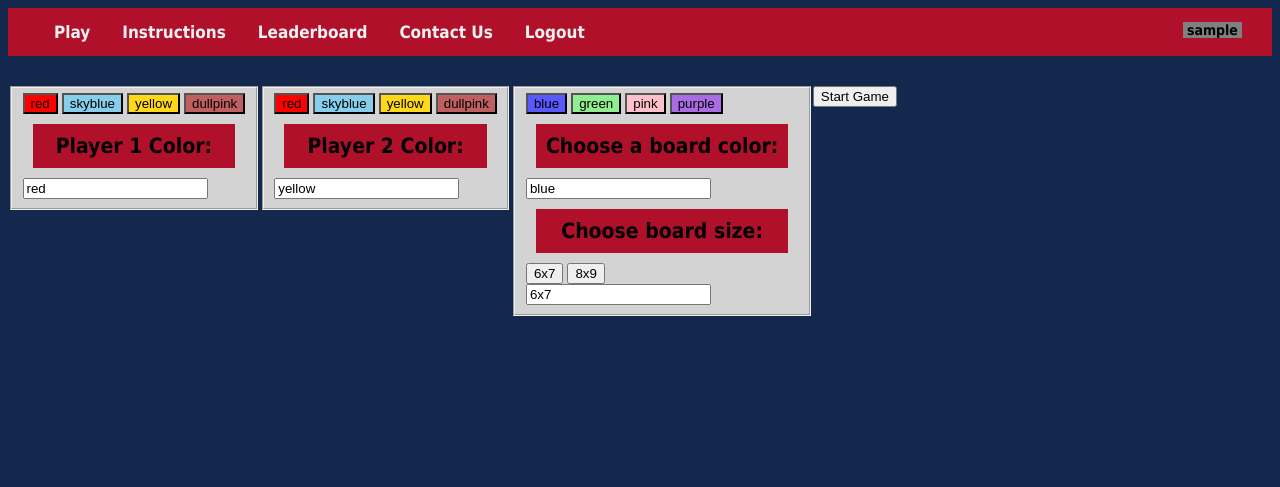
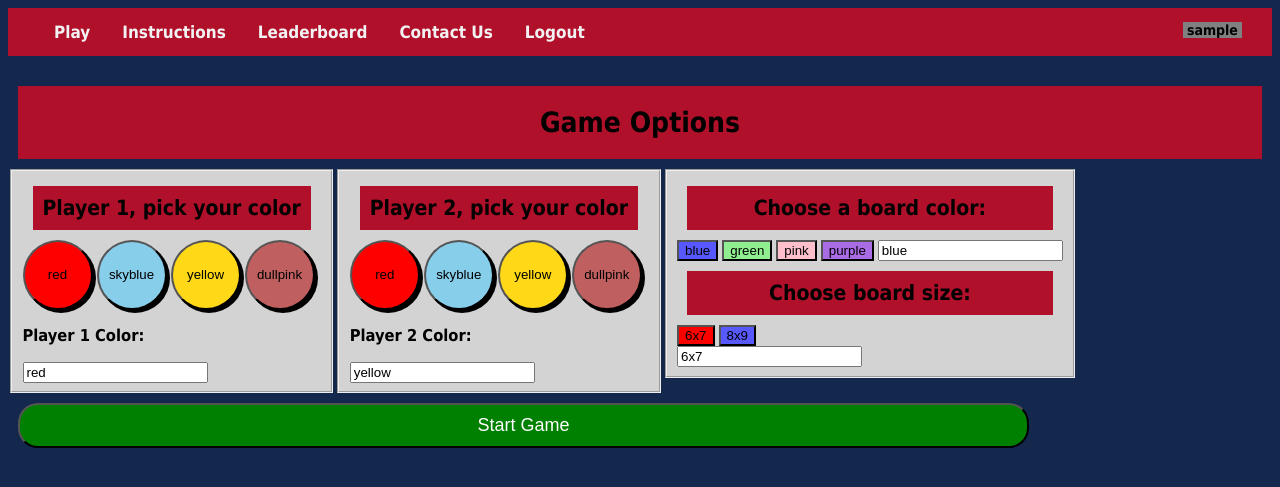
Before and after one commit to julietaMendez/CSCI-130-Connect-4, a PHP site: page /CSCI-130-Connect-4/game_options.php in a window 1280 px wide. Shown: the top 487 px of the page. Run offline with PHP 8.4, Linux system fonts and the light colour scheme; the visitor is signed in with stand-in values (Sample User, id 1).

Commit message:
some game_options css

```diff
--- a/game/chip.css
+++ b/game/chip.css
@@ -8,12 +8,31 @@ html {
   background-color: lightgray;
 }
 
-.chip {
+.chip { /* the chips on the board */
   width: 50px;
   height: 50px;
   border-radius: 50px;
   margin: auto;
   box-shadow: 3px 3px rgb(0, 0, 0);
+}
+
+.chip-btn{ /* the buttons to choose your chip color look like chips */
+  width: 70px;
+  height: 70px;
+  border-radius: 50px;
+  margin: auto;
+  box-shadow: 3px 3px rgb(0, 0, 0);
+}
+
+.start-btn{
+  /* background-color:#13284c; */
+  background-color: green;
+  color:white;
+  font-size: large;
+  margin: 10px;
+  padding:10px;
+  width:80%;
+  border-radius: 20px;
 }
 
 #connect_4_table td{
--- a/game/game_options.php
+++ b/game/game_options.php
@@ -12,36 +12,45 @@ include "../menu/navbar.php";
     <body>
         <header>
         </header>
+        <h1>Game Options</h1>
         <form class="options" width="100%" action="create_game.php" method="POST">
+            <!-- Player 1 Chooses Color -->
             <fieldset>
-                <input type=button class="red" id="p1_red" value="red" onclick="set_chip_color_p1(this.value)">
-                <input type=button class="skyblue" id="p1_skyblue" value="skyblue" onclick="set_chip_color_p1(this.value)">
-                <input type=button class="yellow" id="p1_yellow" value="yellow" onclick="set_chip_color_p1(this.value)">
-                <input type=button class="dullpink" id="p1_dullpink" value="dullpink" onclick="set_chip_color_p1(this.value)">
-                <h2>Player 1 Color: </h2>
+                <h2>Player 1, pick your color</h2>
+                 <input type=button class="chip-btn red" id="p1_red" value="red" onclick="set_chip_color_p1(this.value)">
+                <input type=button class="chip-btn skyblue" id="p1_skyblue" value="skyblue" onclick="set_chip_color_p1(this.value)">
+                <input type=button class="chip-btn yellow" id="p1_yellow" value="yellow" onclick="set_chip_color_p1(this.value)">
+                <input type=button class="chip-btn dullpink" id="p1_dullpink" value="dullpink" onclick="set_chip_color_p1(this.value)">
+                <h3>Player 1 Color: </h3>
                 <input type="text" id="p1_color" name="p1_color" value="red" >
             </fieldset>
+
+            <!-- Player 2 Chooses Color -->
             <fieldset>
-                <input type=button class="red" id="p2_red" value="red" onclick="set_chip_color_p2(this.value)">
-                <input type=button class="skyblue" id="p2_skyblue" value="skyblue" onclick="set_chip_color_p2(this.value)">
-                <input type=button class="yellow" id="p2_yellow" value="yellow" onclick="set_chip_color_p2(this.value)">
-                <input type=button class="dullpink" id="p2_dullpink" value="dullpink" onclick="set_chip_color_p2(this.value)">
-                <h2>Player 2 Color: </h2>
+                <h2>Player 2, pick your color</h2>
+                <input type=button class="chip-btn red" id="p2_red" value="red" onclick="set_chip_color_p2(this.value)">
+                <input type=button class="chip-btn skyblue" id="p2_skyblue" value="skyblue" onclick="set_chip_color_p2(this.value)">
+                <input type=button class="chip-btn yellow" id="p2_yellow" value="yellow" onclick="set_chip_color_p2(this.value)">
+                <input type=button class="chip-btn dullpink" id="p2_dullpink" value="dullpink" onclick="set_chip_color_p2(this.value)">
+                <h3>Player 2 Color: </h3>
                 <input type="text" id="p2_color" name="p2_color" value="yellow" >
             </fieldset>
+
+            <!-- Choose Board Color & Size -->
             <fieldset>
+                <h2>Choose a board color: </h2>
                 <input type=button class="blue" id="board_blue" value="blue" onclick="set_board_color(this.value)">
                 <input type=button class="green" id="board_green" value="green" onclick="set_board_color(this.value)">
                 <input type=button class="pink" id="board_pink" value="pink" onclick="set_board_color(this.value)">
                 <input type=button class="purple" id="board_purple" value="purple" onclick="set_board_color(this.value)">
-                <h2>Choose a board color: </h2>
                 <input type="text" id="board_color" name="board_color" value="blue" >
+
                 <h2>Choose board size: </h2>
-                <input type="button" id="6x7" value="6x7" onclick="set_tbl_size(6,7)">
-                <input type="button" id="8x9" value="8x9" onclick="set_tbl_size(8,9)"><br>
+                <input type="button" class="red" id="6x7" value="6x7" onclick="set_tbl_size(6,7)">
+                <input type="button" class="blue" id="8x9" value="8x9" onclick="set_tbl_size(8,9)"><br>
                 <input type="text" id="board_size" name="board_size" value="6x7">
             </fieldset>
-            <input type="submit" value="Start Game" id="start_btn">
+            <input type="submit" class="start-btn" value="Start Game" id="start_btn">
         </form>
 
         <script src="game_options.js"></script>
```
